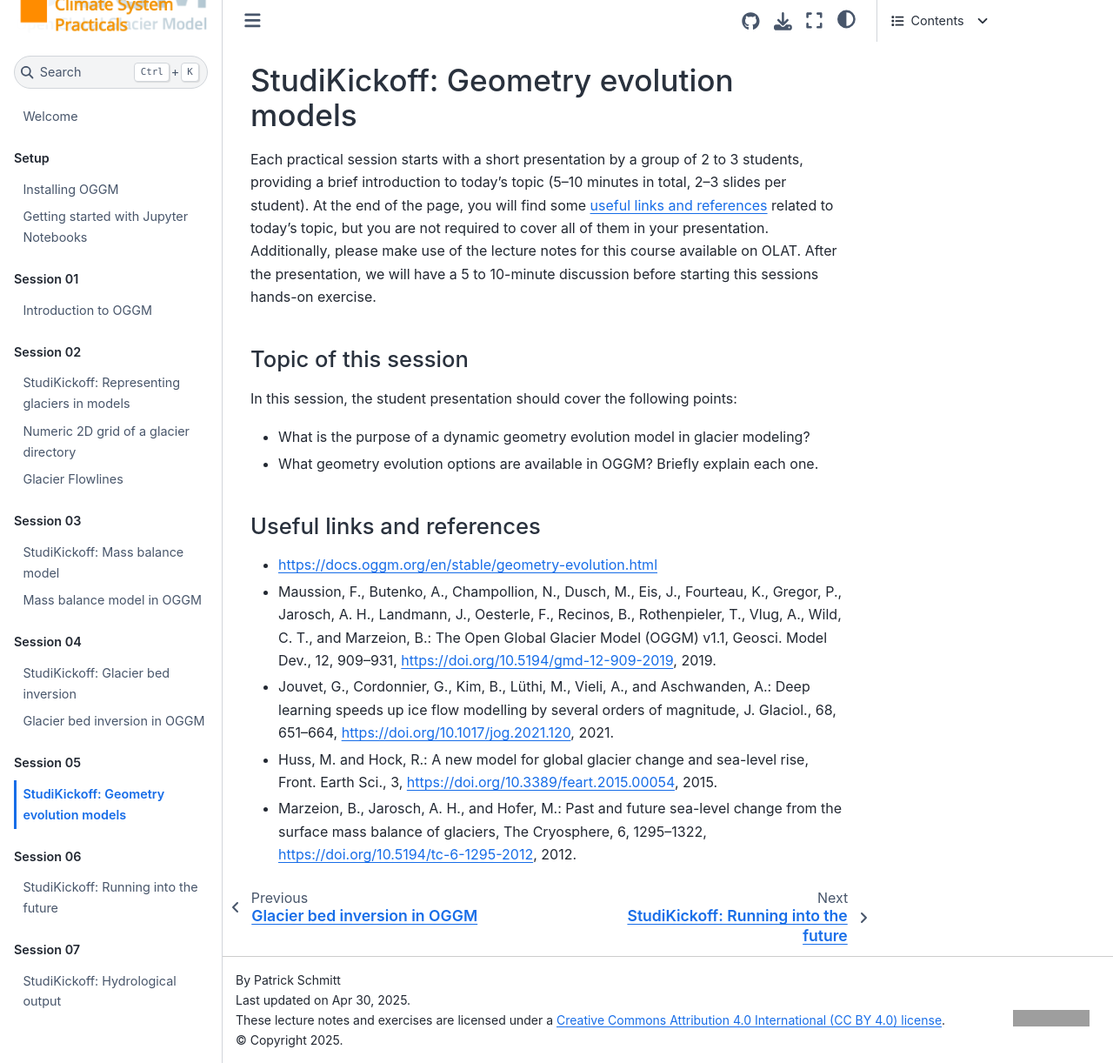
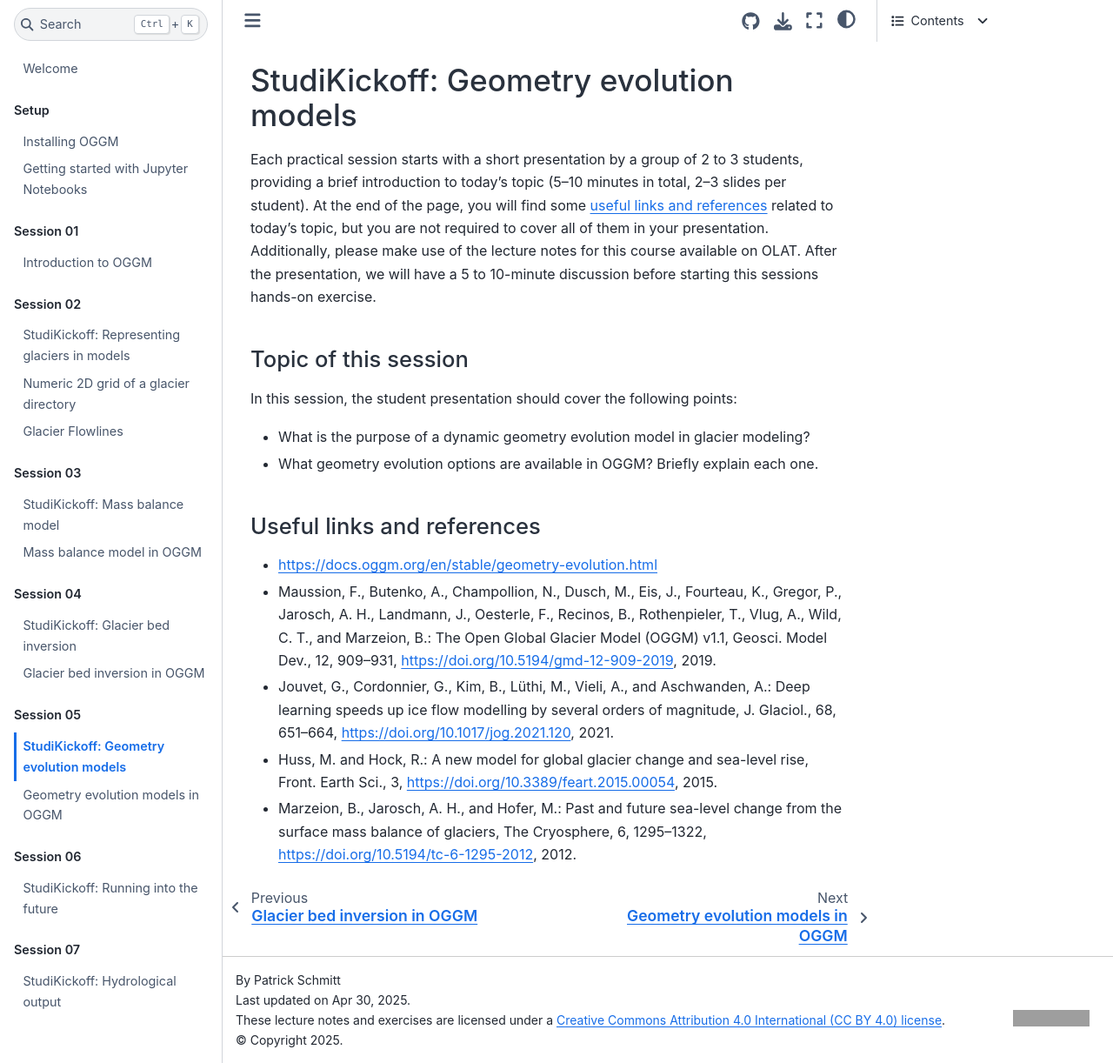
Before and after one commit to pat-schmitt/the_cryosphere_in_the_climate_system, a Jupyter Book: the page built from book/session_05/topic.md, in a window 1280 px wide and 1222 px high. Shown: the whole window at 87% size. Built offline with Jupyter Book 1.0.4 settings and Sphinx 7.4.7 and the Sphinx Book theme 1.1.4, drawn with Linux system fonts in a browser that asks for light colours; grey boxes are pictures that could not be loaded.

Commit message:
add geometry evolution

```diff
--- a/book/_toc.yml
+++ b/book/_toc.yml
@@ -27,7 +27,7 @@
   - caption: Session 05
     chapters:
     - file: session_05/topic
-    #- file: session_05/practicals
+    - file: session_05/geometry_evolution
   - caption: Session 06
     chapters:
     - file: session_06/topic
```
Also changed, not shown: book/session_05/geometry_evolution.ipynb (added), 1 other file.
